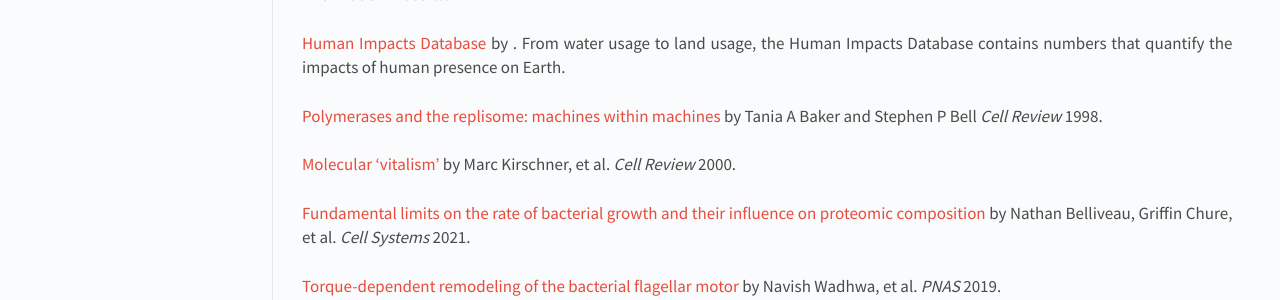
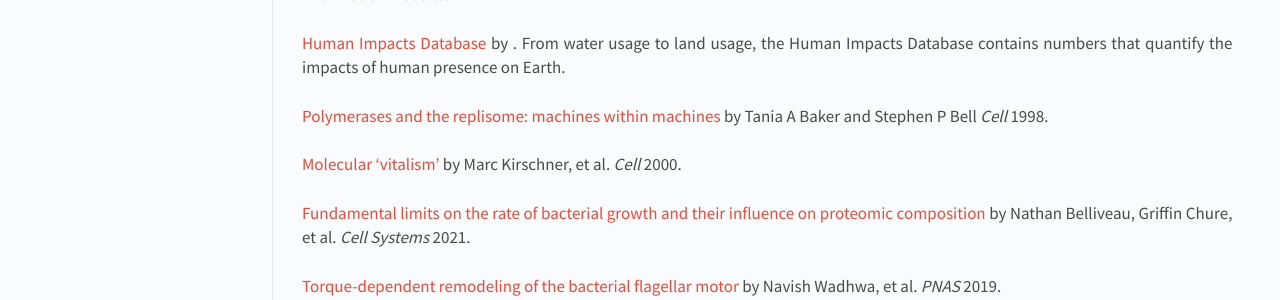
Before and after one commit to RPGroup-PBoC/pboc22_marseille, a Jekyll site: the page built from _posts/2022-01-28-materials.md, in a window 1280 px wide. Shown: the part 1094-1394 px from the top of the page. Built offline with Jekyll 4.4.1, drawn with Linux system fonts in a browser that asks for light colours.

Commit message:
Small edits to papers.

```diff
--- a/_data/papers.yaml
+++ b/_data/papers.yaml
@@ -28,13 +28,13 @@
 
  - title: "Polymerases and the replisome: machines within machines"
    author: "Tania A Baker and Stephen P Bell"
-   journal: "Cell Review"
+   journal: "Cell"
    year: "1998"
    link: "https://www.cell.com/cell/fulltext/S0092-8674(00)80923-X?_returnURL=https%3A%2F%2Flinkinghub.elsevier.com%2Fretrieve%2Fpii%2FS009286740080923X%3Fshowall%3Dtrue"
 
  - title: "Molecular 'vitalism'"
    author: "Marc Kirschner, et al."
-   journal: "Cell Review"
+   journal: "Cell"
    year: "2000"
    link: "https://www.cell.com/cell/fulltext/S0092-8674(00)81685-2?_returnURL=https%3A%2F%2Flinkinghub.elsevier.com%2Fretrieve%2Fpii%2FS0092867400816852%3Fshowall%3Dtrue"
 
```
